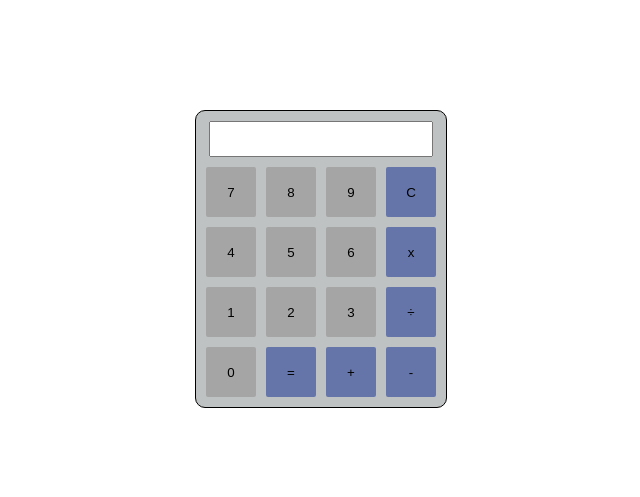
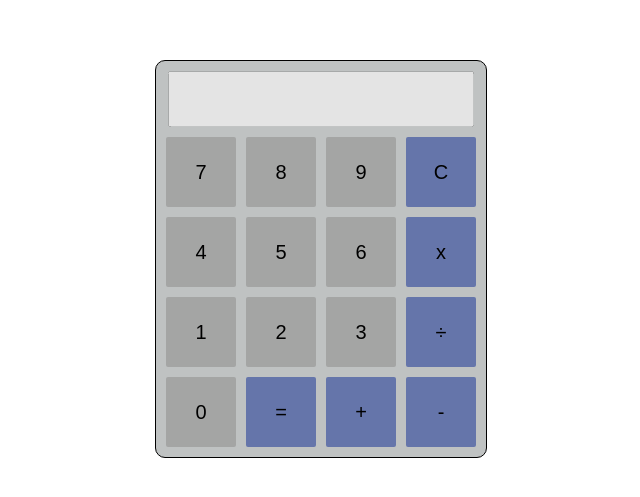
Before and after one commit to Akhan8296/Calculator, a plain HTML site: page Calculater/index.html in a window 1280 px wide. Shown: the part 141-638 px from the top of the page, without its empty margins (319-959 px from the left). Drawn offline with Linux system fonts and the light colour scheme.

Commit message:
Version2

```diff
--- a/Calculater/index.html
+++ b/Calculater/index.html
@@ -9,7 +9,7 @@
 <body>
   <div class="calculator-container">
       <div class="display">
-        <input type="text" id = "count" >
+        <input type="text" id = "count" disabled>
       </div>
       <div class="button-container">
         <button onclick="display(7)" class="normal-button">7</button>
--- a/Calculater/script.js
+++ b/Calculater/script.js
@@ -4,9 +4,12 @@ const display = (input) => {
 }
 const calculate = () => {
   let disp = document.getElementById("count").value;
-  let exp = disp.replace(/÷/g,"/").replace(/x/g,"*");
-  let result = eval(exp);
-  document.getElementById("count").value = result;
+  try{
+    let exp = disp.replace(/÷/g,"/").replace(/x/g,"*");
+    document.getElementById("count").value = eval(exp);
+  }catch{
+    document.getElementById("count").value = "Error";
+  }
 }
 function clearDisplay() {
   document.getElementById("count").value = "";
--- a/Calculater/style.css
+++ b/Calculater/style.css
@@ -15,9 +15,10 @@
   border: none;
 }
 .display input{
-  width: 94%;
-  height: 30px;
+  width: 96%;
+  height: 50px;
   outline: none;
+  font-size: 20px;
 }
 .button-container{
   display: grid;
@@ -25,9 +26,9 @@
   gap:10px;
 }
 .button-container button{
-  width: 50px;
-  height: 50px;
-
+  width: 70px;
+  height: 70px;
+  font-size: 20px;
   border: none;
   border-radius: 2px;
   cursor: pointer;
```
